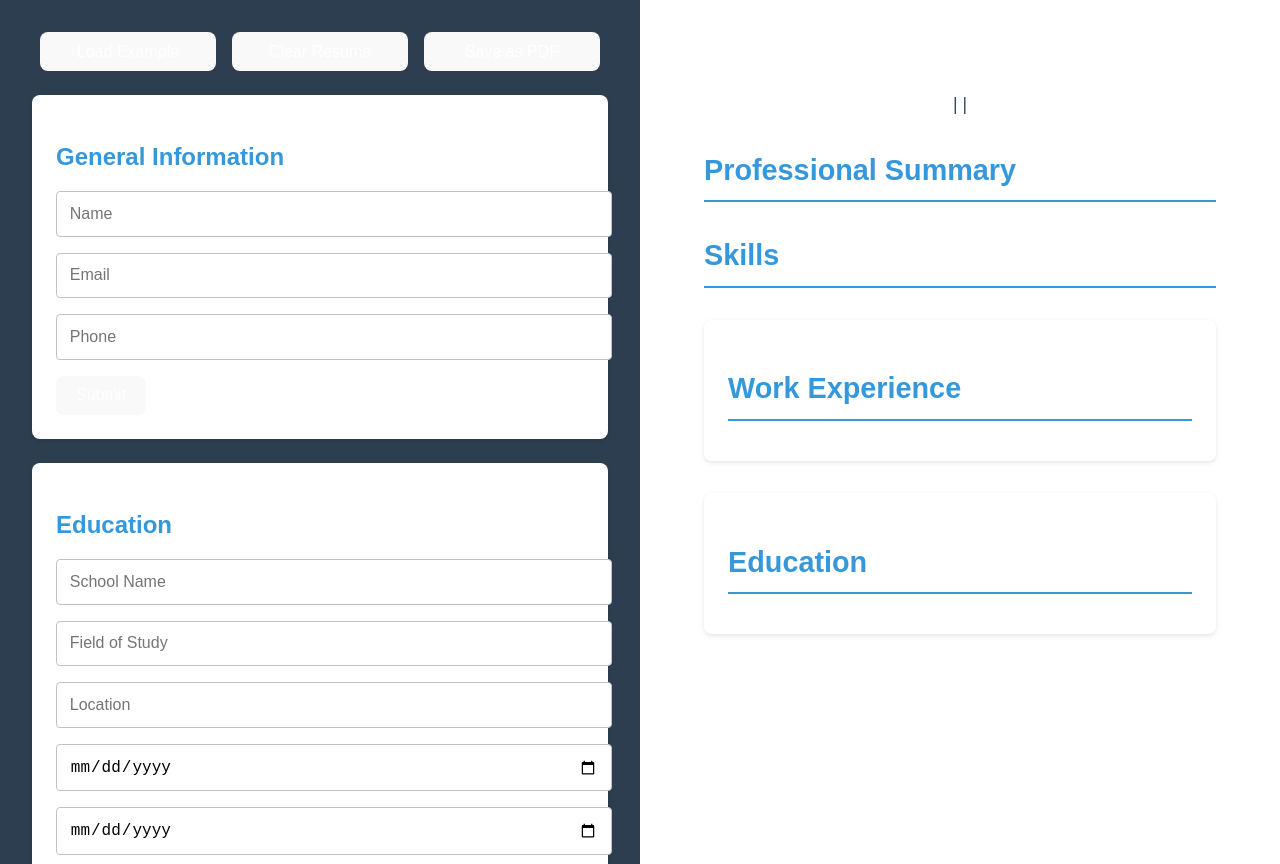
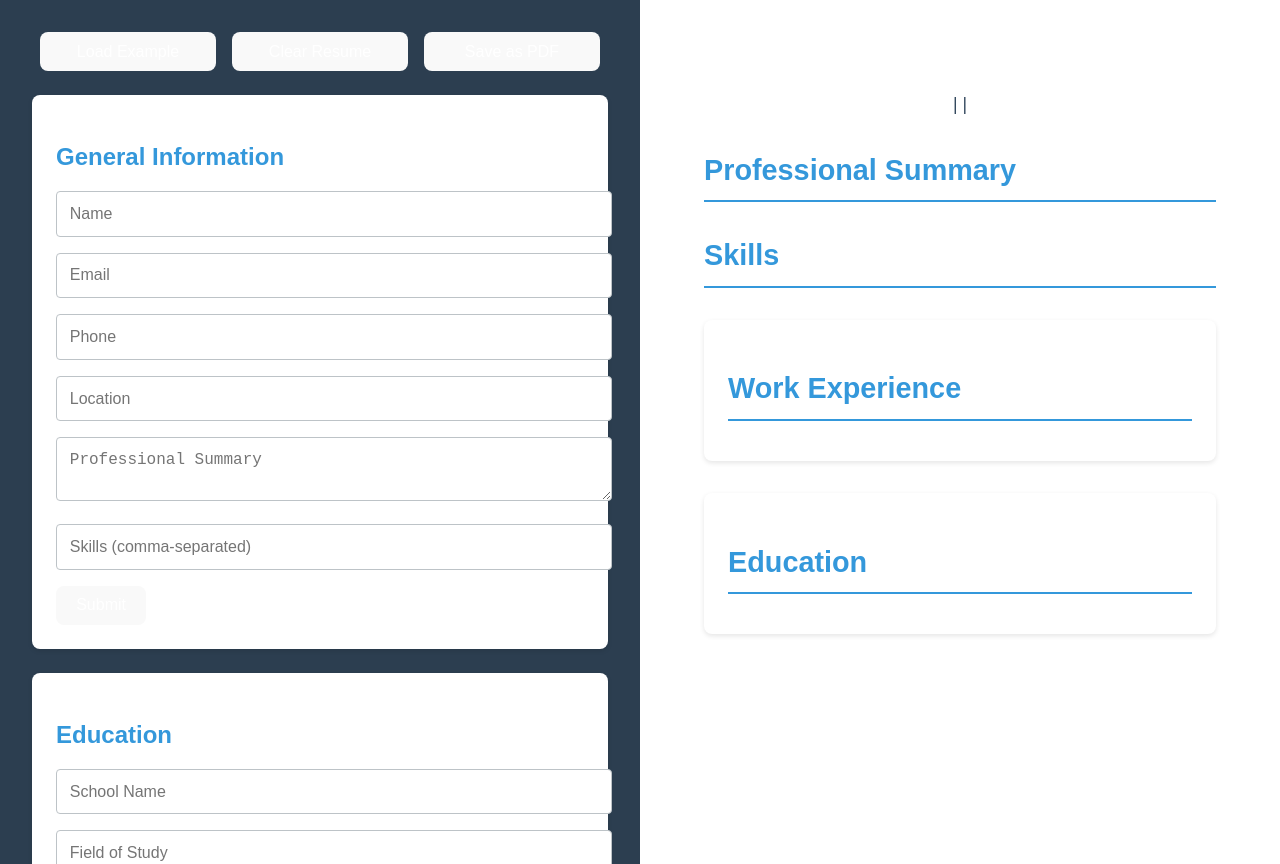
Before and after one commit to NNikoGG/odin-cv-application, a React (Vite) app: page / in a window 1280 px wide. Both pictures are taken after a click on the button "Edit". Built offline with nearby package versions, Linux system fonts and the light colour scheme.

Commit message:
Modify components to use state from parent component

```diff
--- a/src/App.jsx
+++ b/src/App.jsx
@@ -6,7 +6,14 @@ import Experience from './components/Experience'
 import CVPreview from './components/CVPreview'
 
 function App() {
-  const [generalInfo, setGeneralInfo] = useState({})
+  const [generalInfo, setGeneralInfo] = useState({
+    name: '',
+    email: '',
+    phone: '',
+    location: '',
+    summary: '',
+    skills: []
+  })
   const [education, setEducation] = useState([])
   const [experience, setExperience] = useState([])
 
@@ -52,13 +59,20 @@ function App() {
   }
 
   const clearResume = () => {
-    setGeneralInfo({})
+    setGeneralInfo({
+      name: '',
+      email: '',
+      phone: '',
+      location: '',
+      summary: '',
+      skills: []
+    })
     setEducation([])
     setExperience([])
   }
 
   const saveAsPDF = () => {
-    // Pending
+    // Implement PDF saving functionality
   }
 
   return (
@@ -69,9 +83,9 @@ function App() {
           <button onClick={clearResume}>Clear Resume</button>
           <button onClick={saveAsPDF}>Save as PDF</button>
         </div>
-        <GeneralInfo setGeneralInfo={setGeneralInfo} />
-        <Education setEducation={setEducation} />
-        <Experience setExperience={setExperience} />
+        <GeneralInfo generalInfo={generalInfo} setGeneralInfo={setGeneralInfo} />
+        <Education education={education} setEducation={setEducation} />
+        <Experience experience={experience} setExperience={setExperience} />
       </div>
       <div className="preview-section">
         <CVPreview
--- a/src/components/Education.jsx
+++ b/src/components/Education.jsx
@@ -1,8 +1,7 @@
 /* eslint-disable react/prop-types */
 import { useState } from 'react';
 
-function Education({ setEducation }) {
-  const [educations, setEducations] = useState([]);
+function Education({ education, setEducation }) {
   const [currentEducation, setCurrentEducation] = useState({
     school: '',
     study: '',
@@ -22,7 +21,6 @@ function Education({ setEducation }) {
 
   const handleSubmit = (e) => {
     e.preventDefault();
-    setEducations((prevEducations) => [...prevEducations, currentEducation]);
     setEducation((prevEducation) => [...prevEducation, currentEducation]);
     setCurrentEducation({
       school: '',
@@ -79,7 +77,7 @@ function Education({ setEducation }) {
         />
         <button type="submit">Add Education</button>
       </form>
-      {educations.map((edu, index) => (
+      {education.map((edu, index) => (
         <div key={index}>
           <p>School: {edu.school}</p>
           <p>Study: {edu.study}</p>
--- a/src/components/Experience.jsx
+++ b/src/components/Experience.jsx
@@ -1,8 +1,7 @@
 /* eslint-disable react/prop-types */
 import { useState } from 'react';
 
-function Experience({ setExperience }) {
-  const [jobs, setJobs] = useState([]);
+function Experience({ experience, setExperience }) {
   const [currentJob, setCurrentJob] = useState({
     company: '',
     position: '',
@@ -22,7 +21,6 @@ function Experience({ setExperience }) {
 
   const handleSubmit = (e) => {
     e.preventDefault();
-    setJobs((prevJobs) => [...prevJobs, currentJob]);
     setExperience((prevExperience) => [...prevExperience, currentJob]);
     setCurrentJob({
       company: '',
@@ -79,7 +77,7 @@ function Experience({ setExperience }) {
         />
         <button type="submit">Add Job</button>
       </form>
-      {jobs.map((job, index) => (
+      {experience.map((job, index) => (
         <div key={index}>
           <p>Company: {job.company}</p>
           <p>Position: {job.position}</p>
--- a/src/components/GeneralInfo.jsx
+++ b/src/components/GeneralInfo.jsx
@@ -1,17 +1,12 @@
 /* eslint-disable react/prop-types */
 import { useState } from 'react';
 
-function GeneralInfo({ setGeneralInfo }) {
+function GeneralInfo({ generalInfo, setGeneralInfo }) {
   const [isEditing, setIsEditing] = useState(false);
-  const [info, setInfo] = useState({
-    name: '',
-    email: '',
-    phone: '',
-  });
 
   const handleChange = (e) => {
     const { name, value } = e.target;
-    setInfo((prevInfo) => ({
+    setGeneralInfo((prevInfo) => ({
       ...prevInfo,
       [name]: value,
     }));
@@ -19,8 +14,15 @@ function GeneralInfo({ setGeneralInfo }) {
 
   const handleSubmit = (e) => {
     e.preventDefault();
-    setGeneralInfo(info);
     setIsEditing(false);
+  };
+
+  const handleSkillsChange = (e) => {
+    const skills = e.target.value.split(',').map(skill => skill.trim());
+    setGeneralInfo((prevInfo) => ({
+      ...prevInfo,
+      skills: skills,
+    }));
   };
 
   return (
@@ -31,31 +33,54 @@ function GeneralInfo({ setGeneralInfo }) {
           <input
             type="text"
             name="name"
-            value={info.name}
+            value={generalInfo.name}
             onChange={handleChange}
             placeholder="Name"
           />
           <input
             type="email"
             name="email"
-            value={info.email}
+            value={generalInfo.email}
             onChange={handleChange}
             placeholder="Email"
           />
           <input
             type="tel"
             name="phone"
-            value={info.phone}
+            value={generalInfo.phone}
             onChange={handleChange}
             placeholder="Phone"
+          />
+          <input
+            type="text"
+            name="location"
+            value={generalInfo.location}
+            onChange={handleChange}
+            placeholder="Location"
+          />
+          <textarea
+            name="summary"
+            value={generalInfo.summary}
+            onChange={handleChange}
+            placeholder="Professional Summary"
+          />
+          <input
+            type="text"
+            name="skills"
+            value={generalInfo.skills.join(', ')}
+            onChange={handleSkillsChange}
+            placeholder="Skills (comma-separated)"
           />
           <button type="submit">Submit</button>
         </form>
       ) : (
         <div>
-          <p>Name: {info.name}</p>
-          <p>Email: {info.email}</p>
-          <p>Phone: {info.phone}</p>
+          <p>Name: {generalInfo.name}</p>
+          <p>Email: {generalInfo.email}</p>
+          <p>Phone: {generalInfo.phone}</p>
+          <p>Location: {generalInfo.location}</p>
+          <p>Summary: {generalInfo.summary}</p>
+          <p>Skills: {generalInfo.skills.join(', ')}</p>
           <button className="edit-button" onClick={() => setIsEditing(true)}>Edit</button>
         </div>
       )}
```
